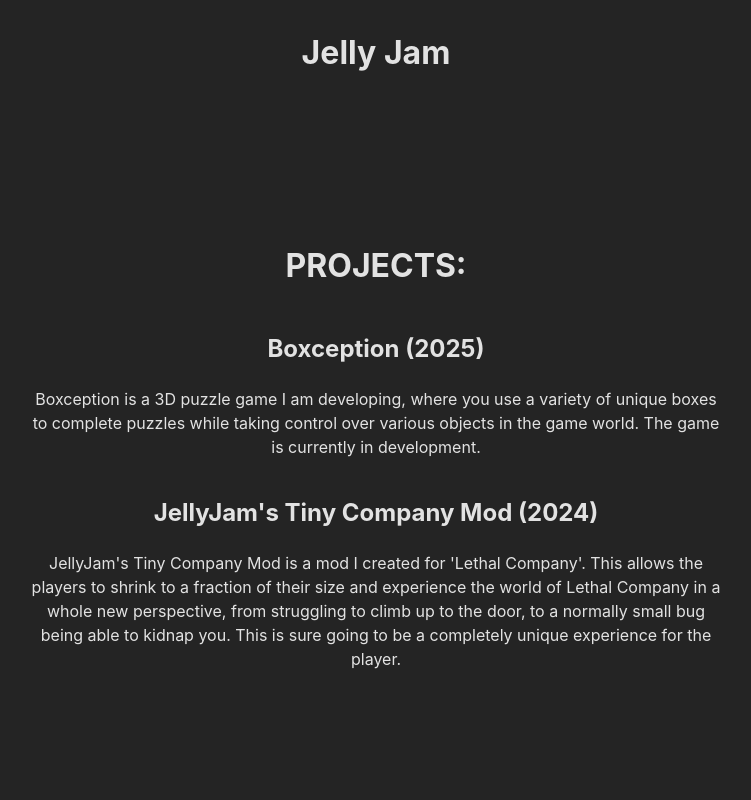
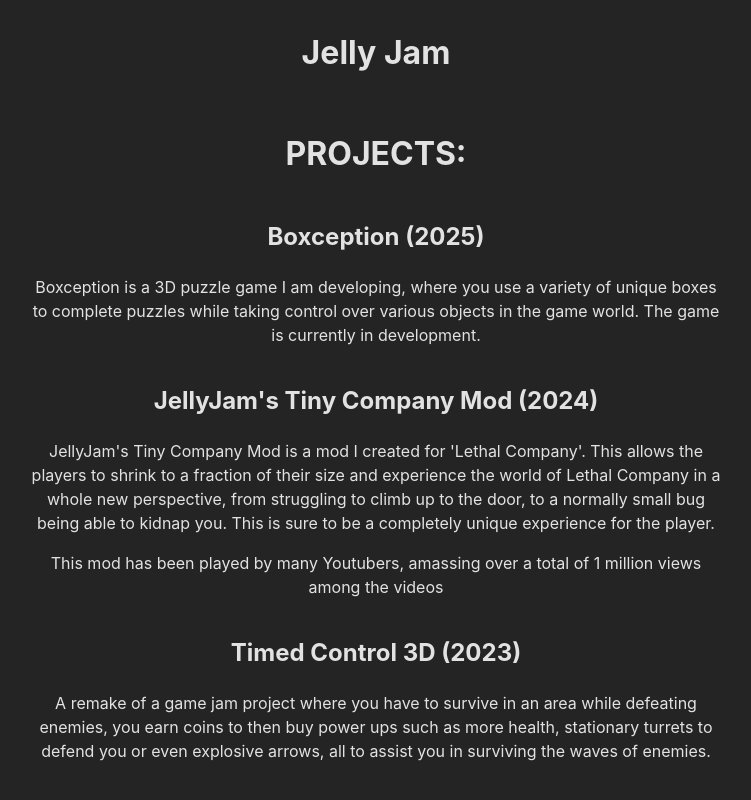
Before and after one commit to JamesJamDev/First-Website, a React (Vite) app in the folder Home/: page / in a window 1280 px wide. Shown: the top 800 px of the page, without its empty margins (264-1015 px from the left). Built offline with nearby package versions, Linux system fonts and the light colour scheme.

Commit message:
Adding Projects cont.

```diff
--- a/Home/src/test.jsx
+++ b/Home/src/test.jsx
@@ -13,7 +13,20 @@ export default function Projects() {
                 <h2>JellyJam's Tiny Company Mod (2024)</h2>
                 <p>JellyJam's Tiny Company Mod is a mod I created for 'Lethal Company'. This allows the players to shrink to a fraction of their size and
                     experience the world of Lethal Company in a whole new perspective, from struggling to climb up to the door, to a normally small bug being able
-                    to kidnap you. This is sure going to be a completely unique experience for the player.
+                    to kidnap you. This is sure to be a completely unique experience for the player.
+                </p>
+                <p>This mod has been played by many Youtubers, amassing over a total of 1 million views among the videos</p>
+            </div>
+            <div style={{textAlign: 'center', maxWidth: '700px'}}>
+                <h2>Timed Control 3D (2023)</h2>
+                <p>A remake of a game jam project where you have to survive in an area while defeating enemies,
+                    you earn coins to then buy power ups such as more health, stationary turrets to defend you or even explosive arrows,
+                    all to assist you in surviving the waves of enemies.
+                </p>
+            </div>
+            <div style={{textAlign: 'center', maxWidth: '700px'}}>
+                <h2></h2>
+                <p>
                 </p>
             </div>
         </div>
```
